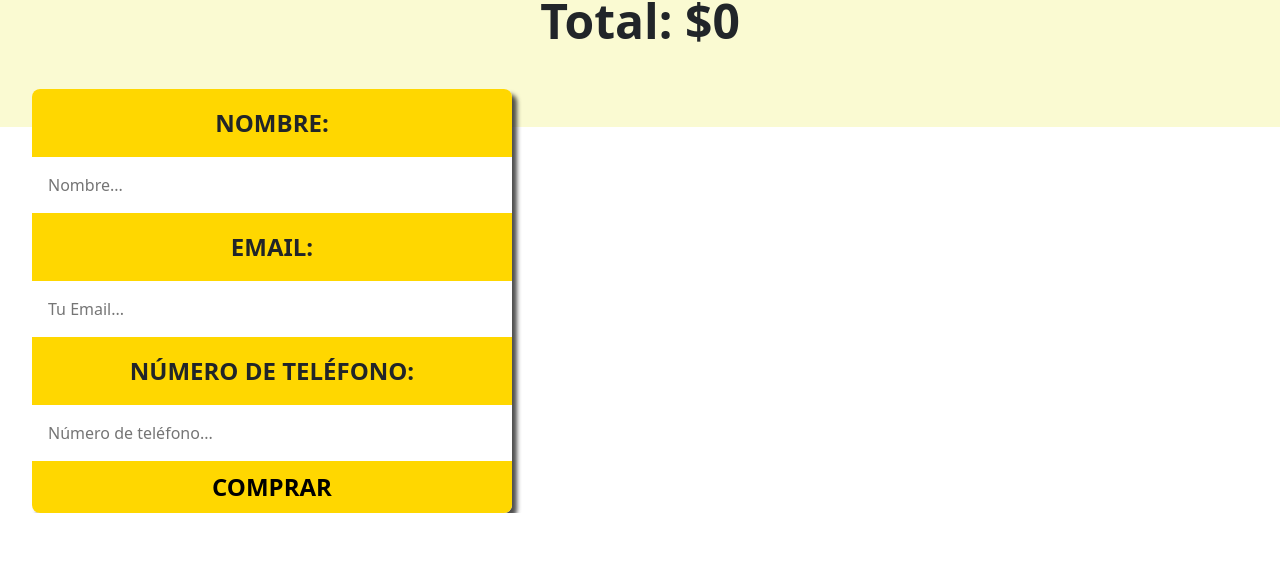
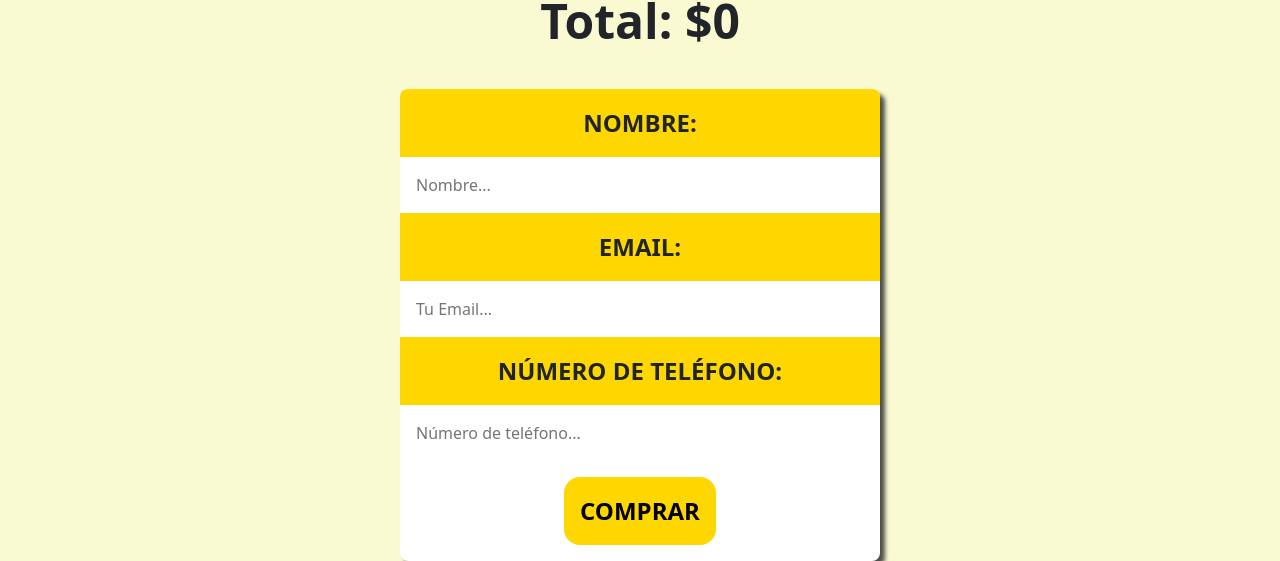
Before and after one commit to JulianLucena/React-Js-Shubaraship, a React (Create React App) app: page /cart in a window 1280 px wide. Shown: the part 673-1234 px from the top of the page. Before the commit the page ends 1186 px from the top, so only its background shows below. Built offline with nearby package versions, Linux system fonts and the light colour scheme; no server answers; the database is empty.

Commit message:
Cambios estéticos v2

```diff
--- a/src/App.css
+++ b/src/App.css
@@ -32,6 +32,11 @@
   flex-direction: row;
   flex-wrap: wrap;
   justify-content: space-evenly;
+  background-color: lightgoldenrodyellow;
+}
+
+.fondo{
+  background-color: lightgoldenrodyellow;
 }
 
 .ItemStyleContainer{
@@ -114,8 +119,9 @@ form{
 }
 
 .itemDetail{
-  padding: 2rem;
   text-align: center;
+  height: 562px !important;
+  margin: 2rem;
 }
 
 .IDImg{
@@ -123,6 +129,7 @@ form{
   margin-right: 3rem;
   border-top-left-radius: 1rem;
   border-bottom-left-radius: 1rem;
+  height: 500px;
 }
 
 .IDNombre{
@@ -161,7 +168,6 @@ form{
 
 .IDContador{
   padding: 1rem;
-  align-items: center;
   background-color: lightgoldenrodyellow;
   margin-left: none;
   display: flex;
@@ -206,16 +212,25 @@ form{
   text-transform: uppercase;
 }
 
+.Carrusel{
+  display: 'block';
+  max-width: 80rem;
+  padding: 0rem;
+  margin: 2rem auto;
+
+}
+
 .CarruselImg{
   border-radius: 2rem;
 }
 
 .OpContainer{
+  display: block;
   background-color: white;
   border-radius: 0.5rem;
   text-align: center;
   width: 60vh;
-  margin: 2rem;
+  margin: 2rem auto;
   box-shadow: 5px 5px 4px rgba(36, 36, 36, 0.8);
   padding:0rem;
 }
@@ -244,17 +259,17 @@ form{
 .OpButton{
   background-color: gold;
   border: none;
-  margin-top: 0rem;
-  border-bottom-left-radius: 0.5rem;
-  border-bottom-right-radius: 0.5rem;
+  font-size: 1.5rem;
   font-weight: 600;
-  font-size: 1.5rem;
-  padding: 0.5rem;
+  padding: 1rem;
+  border-radius: 1rem;
+  margin: 1rem;
 }
 
 .OpTextArea{
   border: none;
   padding: 1rem;
+  width: 100%;
 }
 
 .OpButton:hover{
@@ -263,10 +278,11 @@ form{
 
 
 .Com{
+  display: block;
   border: solid 5px gold;
   border-radius: 0.5rem;
   background-color: white;
-  margin: 1rem;
+  margin: 1rem auto;
   max-width: 60vh;
   text-align: center;
 }
@@ -306,7 +322,7 @@ form{
   font-weight: 600;
   padding: 1rem;
   border-radius: 1rem;
-  margin: none;
+  margin: 1rem;
 }
 
 .ComBtn:hover{
--- a/src/components/Carrusel.js
+++ b/src/components/Carrusel.js
@@ -4,7 +4,7 @@ import Carousel from 'react-bootstrap/Carousel';
 
 export default function App() {
 return (
-	<div style={{ display: 'block', width: 1000, padding: 0, margin: 50}}>
+	<div className="Carrusel">
 		<Carousel
 			controls={false}
 			fade={true}
--- a/src/components/Navbar/Cart.js
+++ b/src/components/Navbar/Cart.js
@@ -58,7 +58,7 @@ const Cart = () => {
     }
 
     return (
-        <div>
+        <div className="fondo">
             <div className="producto">
                 {carrito.length ? (
                 carrito.map(producto => <CartItem key={producto.id} item={producto}/>)
@@ -80,6 +80,7 @@ const Cart = () => {
                 <input className="OpTextArea" type="text" name="email" id="email" placeholder="Tu Email..."/>
                 <p className="OpTextB">Número de Teléfono:</p>
                 <input className="OpTextArea" type="text" name="telefono" id="telefono" placeholder="Número de teléfono..."/>
+                <br/>
                 <button className="OpButton" type="submit">COMPRAR</button>
             </form>
         </div>
--- a/src/components/Opiniones/agregar.js
+++ b/src/components/Opiniones/agregar.js
@@ -20,6 +20,7 @@ const Agregar = ({agregarOpinion}) => {
             <input type="text" name="nombre" placeholder="Tu nombre..." className="OpTextArea"/>
             <p className="OpTextB">Comentario: </p>
             <textarea placeholder="Tu opinión..." id="opinion" className="OpTextArea"/>
+            <br/>
             <button type="submit" className="OpButton">OPINAR</button>
         </form>
     )
--- a/src/components/Opiniones/opinion.js
+++ b/src/components/Opiniones/opinion.js
@@ -4,7 +4,6 @@ const Opinion = ({data: {nombre, opinion, likes, fecha, id }, sumarLike
 }) => {
     return (
         <article className="Com">
-
             <p className="ComNombre" >{nombre} dijo:</p>
             <p className="ComCom">{opinion}</p>
             <p className="ComDate">{fecha}</p>
--- a/src/components/Productos/ItemDetail.js
+++ b/src/components/Productos/ItemDetail.js
@@ -36,8 +36,8 @@ const ItemDetail = ({categoria, id, img, precio, stock, nombre, info}) => {
 
     return(
         <div className="itemDetail">
+            <img className="IDImg" src={img} alt={nombre}/>
             <div>
-                <img className="IDImg" src={img} alt={nombre}/>
                 <div>
                     <p className="IDNombre">{nombre}</p>
                     <p className="IDPrecio">Precio: ${precio}</p>
@@ -58,11 +58,11 @@ const ItemDetail = ({categoria, id, img, precio, stock, nombre, info}) => {
                         <button className="IDBtn" onClick={handleState}>Modificar</button>
                     </div>
                 )}
-            </div>
-            <div className="VolverBtn">
-                <Link to= {`/categoria/${categoria}`}>
-                    <a> Volver a {categoria}</a>
-                </Link>
+                <div className="VolverBtn">
+                    <Link to= {`/categoria/${categoria}`}>
+                        <a> Volver a {categoria}</a>
+                    </Link>
+                </div>
             </div>
         </div>
     );
```
